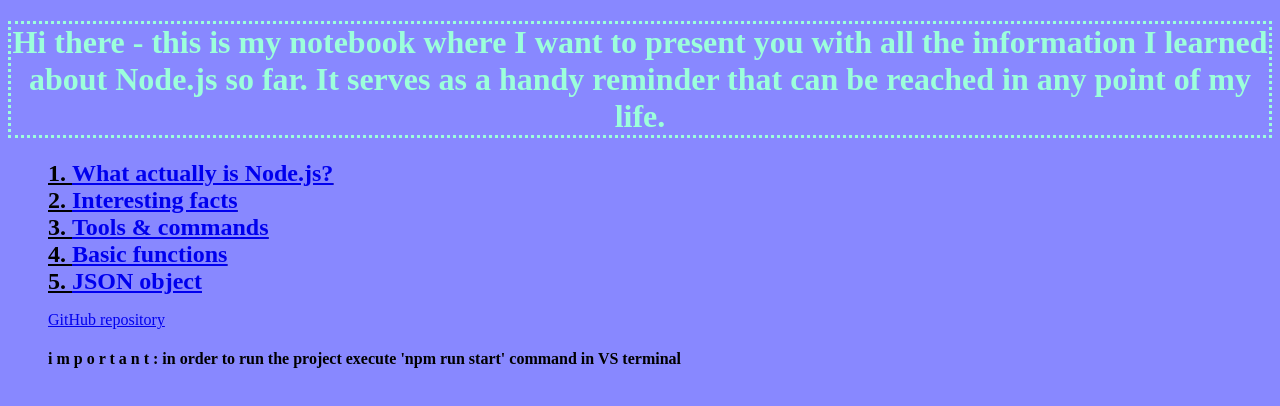
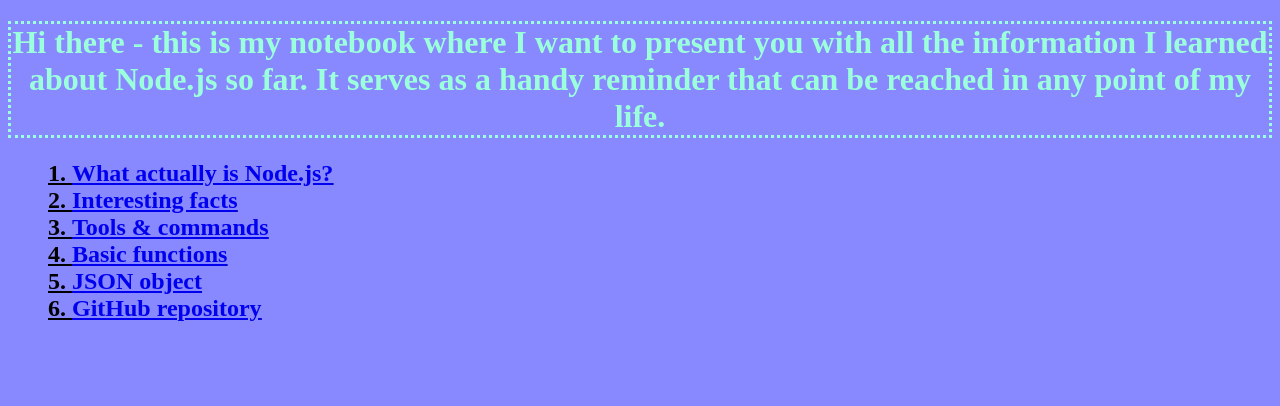
Before and after one commit to wilkuukliw/Kea_DAT_Node_2020_Spring, a website: page Mandatory_1/public/index.html in a window 1280 px wide. Drawn offline with nearby package versions, Linux system fonts and the light colour scheme.

Commit message:
typo changes

```diff
--- a/Mandatory_1/public/index.html
+++ b/Mandatory_1/public/index.html
@@ -24,10 +24,7 @@
         <li><a href="/tools">Tools & commands</a></li>
         <li><a href="/functions">Basic functions</a></li>
         <li><a href="/objects">JSON object</a></li>
-
-
-        <p><a href="https://github.com/wilkuukliw/Kea_DAT_Node_2020_Spring/tree/master/Mandatory_1">GitHub repository</a></p>
-        <h4>i m p o r t a n t : in order to run the project execute 'npm run start' command in VS terminal </h4>
+        <li><a href="https://github.com/wilkuukliw/Kea_DAT_Node_2020_Spring/tree/master/Mandatory_1">GitHub repository</a></li>
     </ol>
     <script src="https://ajax.googleapis.com/ajax/libs/jquery/3.4.1/jquery.min.js"></script>
     <script>
```
